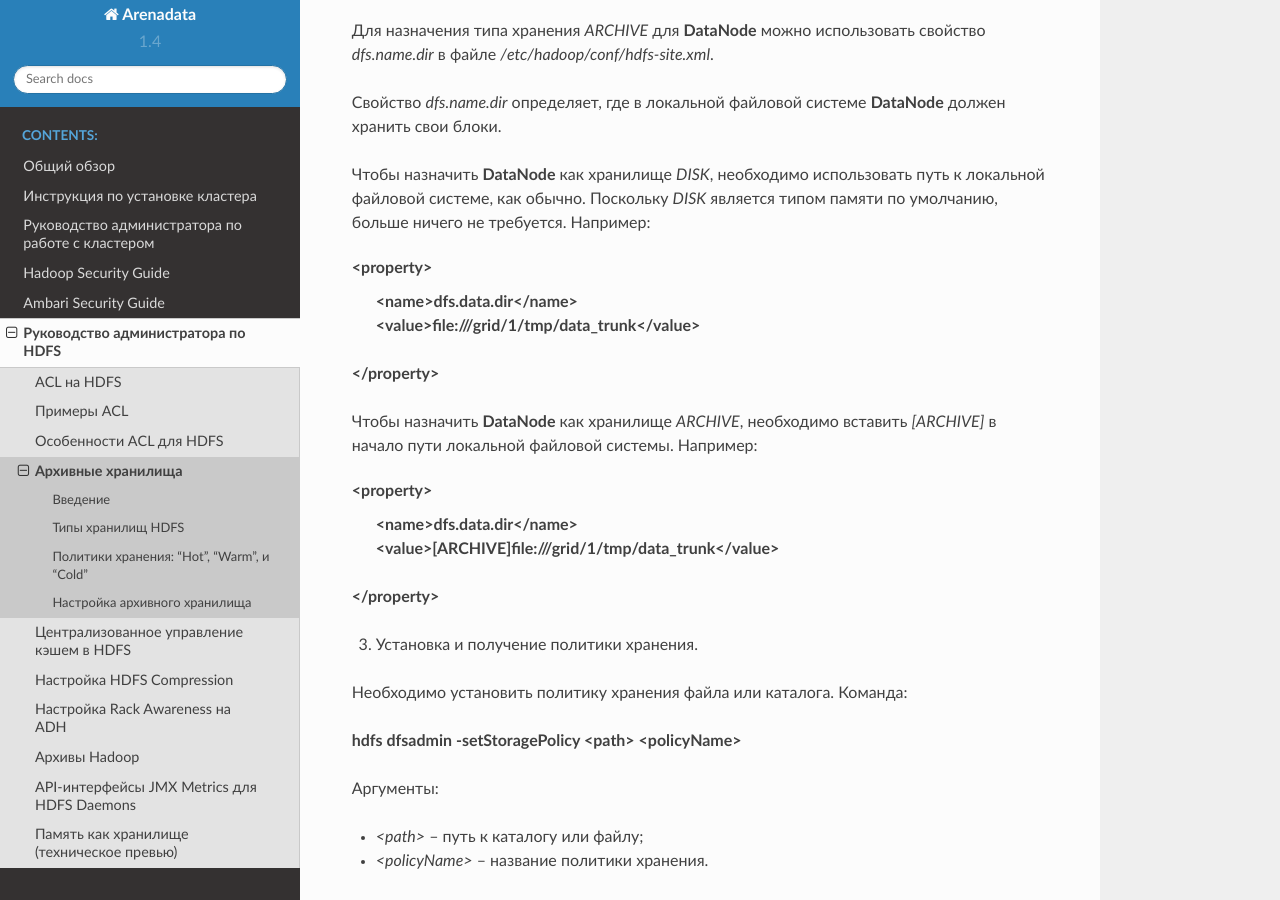
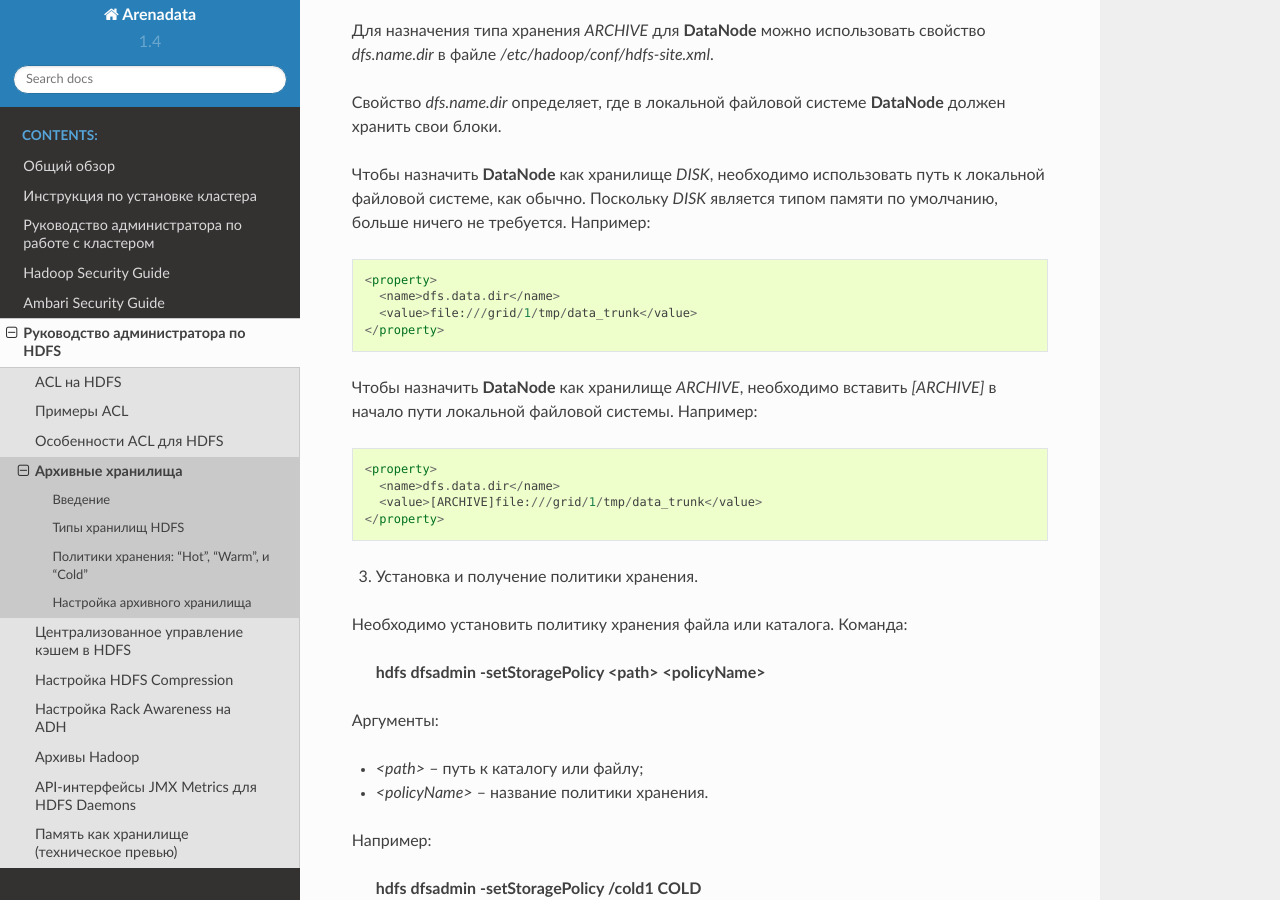
Before and after one commit to arenadata/docs_adps, a Sphinx documentation site: the page built from source/HDFSadmin/Archiv.rst, in a window 1280 px wide and 900 px high, scrolled down 1985 px. Built offline with Sphinx 7.4.7 and the Read the Docs theme 2.0.0, drawn with Linux system fonts in a browser that asks for light colours; some of the changed lines change nothing that is shown.

Commit message:
Update Archiv.rst

```diff
--- a/source/HDFSadmin/Archiv.rst
+++ b/source/HDFSadmin/Archiv.rst
@@ -79,24 +79,26 @@
 Свойство *dfs.name.dir* определяет, где в локальной файловой системе **DataNode** должен хранить свои блоки.
 
 Чтобы назначить **DataNode** как хранилище *DISK*, необходимо использовать путь к локальной файловой системе, как обычно. Поскольку *DISK* является типом памяти по умолчанию, больше ничего не требуется. Например:
+::
 
-:command:`<property>` |br|
-  :command:`<name>dfs.data.dir</name>` |br|
-  :command:`<value>file:///grid/1/tmp/data_trunk</value>` |br|
-:command:`</property>`
+ <property>
+   <name>dfs.data.dir</name>
+   <value>file:///grid/1/tmp/data_trunk</value>
+ </property>
 
 Чтобы назначить **DataNode** как хранилище *ARCHIVE*, необходимо вставить *[ARCHIVE]* в начало пути локальной файловой системы. Например:
+::
 
-:command:`<property>` |br|
-  :command:`<name>dfs.data.dir</name>` |br|
-  :command:`<value>[ARCHIVE]file:///grid/1/tmp/data_trunk</value>` |br|
-:command:`</property>`
+ <property>
+   <name>dfs.data.dir</name>
+   <value>[ARCHIVE]file:///grid/1/tmp/data_trunk</value>
+ </property>
 
 3. Установка и получение политики хранения.
 
 Необходимо установить политику хранения файла или каталога. Команда:
 
-:command:`hdfs dfsadmin -setStoragePolicy <path> <policyName>`
+  :command:`hdfs dfsadmin -setStoragePolicy <path> <policyName>`
 
 Аргументы:
 
@@ -105,11 +107,11 @@
 
 Например:
 
-:command:`hdfs dfsadmin -setStoragePolicy /cold1 COLD`
+  :command:`hdfs dfsadmin -setStoragePolicy /cold1 COLD`
 
 Получение политики хранения файла или каталога осуществляется по команде:
 
-:command:`hdfs dfsadmin -getStoragePolicy <path>`
+  :command:`hdfs dfsadmin -getStoragePolicy <path>`
 
 Аргументы:
 
@@ -117,7 +119,7 @@
 
 Например:
 
-:command:`hdfs dfsadmin -getStoragePolicy /cold1`
+  :command:`hdfs dfsadmin -getStoragePolicy /cold1`
 
 4.	Запуск DataNode.
 
@@ -131,7 +133,7 @@
 
 Команда:
 
-:command:`hdfs mover [-p <files/dirs> | -f <local file name>]`
+  :command:`hdfs mover [-p <files/dirs> | -f <local file name>]`
 
 Аргументы:
 
@@ -142,4 +144,4 @@
 
 Пример:
 
-:command:`hdfs mover /cold1/testfile`
+  :command:`hdfs mover /cold1/testfile`
```
